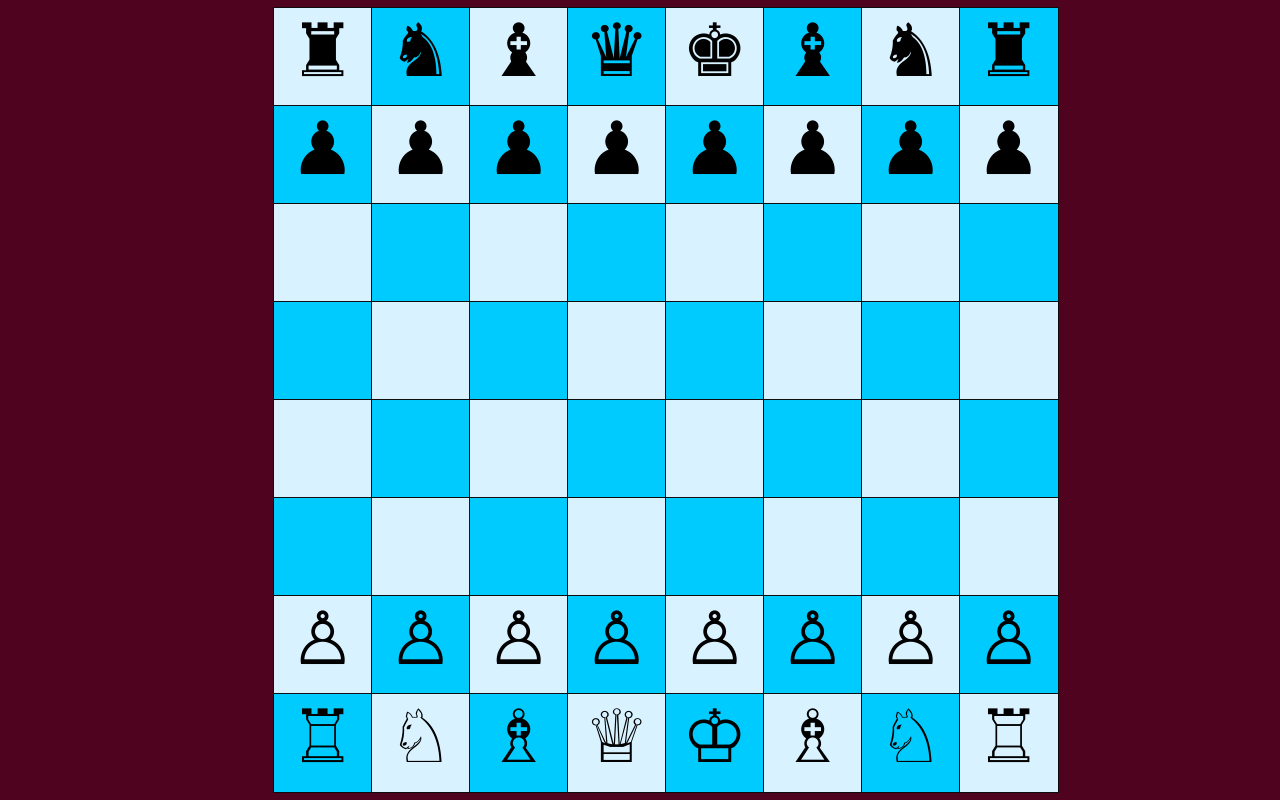
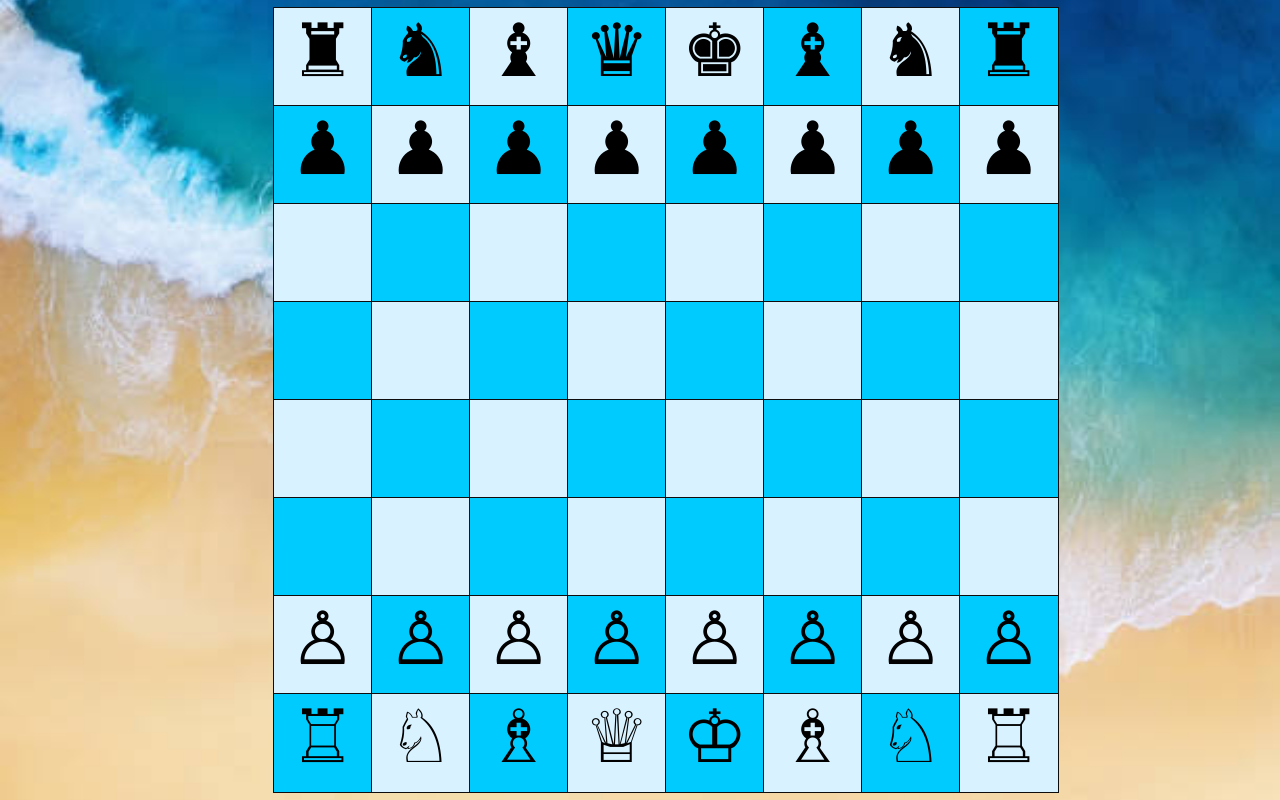
Before and after one commit to vishalkrishna8/chess-game, a plain HTML site: page index.html in a window 1280 px wide. Drawn offline with Linux system fonts and the light colour scheme.

Commit message:
Update style.css

```diff
--- a/style.css
+++ b/style.css
@@ -1,7 +1,12 @@
 body {
     font-family: sans-serif;
     margin: auto;
-    background-color: rgb(80, 3, 31);
+    background: url(bgchess.jpeg) center center/cover;
+    display: flex;
+    justify-content: center;
+    align-items: center;
+    background-attachment: fixed;
+    min-height: 100vh;
 }
 
 .square {
```
